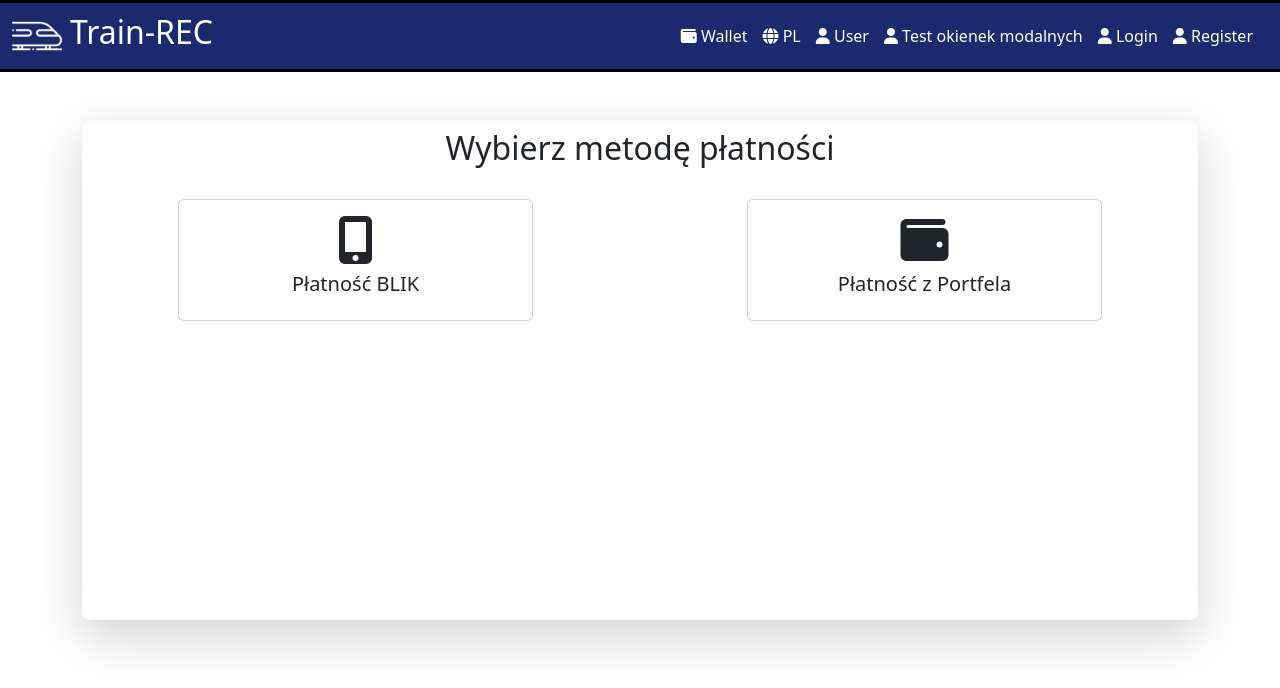
After one commit to Falanger-debug/Train-REC, a Node server app: page /payment in a window 1280 px wide. The commit adds this page. Shown: the top 688 px of the page. Run offline with Node 20, Linux system fonts and the light colour scheme.

Commit message:
Extract inline JavaScript and add payment page.
Moved inline JavaScript from views to external script files for better separation of concerns. Added a new "payForTicket" page, its corresponding route, controller logic, and styles. Improved hover effects across different buttons for consistency.

```diff
--- a/controllers/mainController.js
+++ b/controllers/mainController.js
@@ -73,6 +73,9 @@ const renderSeatChoicePanel = (req, res) => {
     res.render('seatChoicePanel');
 }
 
+const renderPayForTicket = (req, res) => {
+    res.render('payForTicket');
+}
 
 export { renderMainPage,
     renderTrainRoutes,
@@ -84,5 +87,6 @@ export { renderMainPage,
     searchConnections,
     renderBuyTicket,
     renderSummary,
-    renderSeatChoicePanel
+    renderSeatChoicePanel,
+    renderPayForTicket
 };
--- a/public/buyTicketStyles.css
+++ b/public/buyTicketStyles.css
@@ -222,7 +222,12 @@ input:checked + .slider:before {
 }
 
 #goBackButton:hover {
-    color: white;
-    background-color: green;
-    border-color: green;
+    transform: scale(1.1);
+    box-shadow: 0 4px 20px rgba(0, 0, 0, 0.2);
 }
+
+
+#summaryBtn:hover {
+    transform: scale(1.05);
+    box-shadow: 0 4px 20px rgba(0, 0, 0, 0.2);
+}
--- /dev/null
+++ b/public/payForTicketStyles.css
@@ -0,0 +1,17 @@
+
+#blikForm, #walletForm, #paymentStatus{
+    display: none;
+}
+
+.payment-panel {
+    min-height: 500px;
+    overflow: hidden;
+}
+.payment-method {
+    transition: transform 0.3s ease-in-out;
+}
+
+.payment-method:hover {
+    transform: scale(1.1);
+    box-shadow: 0 4px 20px rgba(0, 0, 0, 0.2);
+}
--- /dev/null
+++ b/public/scripts/paymentSilumation.js
@@ -0,0 +1,51 @@
+document.addEventListener('DOMContentLoaded', function() {
+    const blikMethod = document.getElementById('blikMethod');
+    const walletMethod = document.getElementById('walletMethod');
+    const blikForm = document.getElementById('blikForm');
+    const walletForm = document.getElementById('walletForm');
+    const paymentStatus = document.getElementById('paymentStatus');
+    const statusMessage = document.getElementById('statusMessage');
+    const blikCode = document.getElementById('blikCode');
+    const confirmBlikPayment = document.getElementById('confirmBlikPayment');
+    const confirmWalletPayment = document.getElementById('confirmWalletPayment');
+    const walletBalanceElement = document.getElementById('walletBalance');
+    let walletBalance = parseFloat(walletBalanceElement.textContent);
+
+    blikMethod.addEventListener('click', function() {
+        blikForm.style.display = 'block';
+        walletForm.style.display = 'none';
+        paymentStatus.style.display = 'none';
+    });
+
+    walletMethod.addEventListener('click', function() {
+        walletForm.style.display = 'block';
+        blikForm.style.display = 'none';
+        paymentStatus.style.display = 'none';
+    });
+
+    confirmBlikPayment.addEventListener('click', function() {
+        const code = blikCode.value.trim();
+        if (code.length === 6 && !isNaN(code)) {
+            statusMessage.textContent = 'Płatność BLIK zakończona pomyślnie.';
+            statusMessage.className = 'text-success';
+        } else {
+            statusMessage.textContent = 'Nieprawidłowy kod BLIK. Spróbuj ponownie.';
+            statusMessage.className = 'text-danger';
+        }
+        paymentStatus.style.display = 'block';
+    });
+
+    confirmWalletPayment.addEventListener('click', function() {
+        const paymentAmount = 50.00; // Przykładowa kwota płatności
+        if (walletBalance >= paymentAmount) {
+            walletBalance -= paymentAmount;
+            walletBalanceElement.textContent = walletBalance.toFixed(2);
+            statusMessage.textContent = 'Płatność z Portfela zakończona pomyślnie.';
+            statusMessage.className = 'text-success';
+        } else {
+            statusMessage.textContent = 'Niewystarczające środki w portfelu.';
+            statusMessage.className = 'text-danger';
+        }
+        paymentStatus.style.display = 'block';
+    });
+});
--- a/public/summaryStyles.css
+++ b/public/summaryStyles.css
@@ -26,3 +26,8 @@
     flex-wrap: wrap;
     justify-content: space-between;
 }
+
+#buyButton:hover, #goBackButton:hover {
+    transform: scale(1.05);
+    box-shadow: 0 4px 20px rgba(0, 0, 0, 0.2);
+}
--- a/public/trainRoutesStyles.css
+++ b/public/trainRoutesStyles.css
@@ -69,10 +69,12 @@
 
 #goBackButton {
     margin-left: 5px;
+    transition: transform 0.3s ease-in-out;
 }
 
 #goBackButton:hover {
     color: white;
-    background-color: green;
-    border-color: green;
+    transform: scale(1.1);
+    box-shadow: 0 4px 20px rgba(0, 0, 0, 0.2);
+
 }
--- a/routes/mainRoutes.js
+++ b/routes/mainRoutes.js
@@ -9,7 +9,9 @@ import {
     renderModals,
     searchConnections,
     renderBuyTicket,
-    renderSummary, renderSeatChoicePanel
+    renderSummary,
+    renderSeatChoicePanel,
+    renderPayForTicket
 }
     from "../controllers/mainController.js";
 
@@ -26,5 +28,7 @@ router.post('/searchConnections', searchConnections);
 router.get('/buyTicket', renderBuyTicket);
 router.get('/summary', renderSummary);
 router.get('/seatChoice', renderSeatChoicePanel);
+router.get('/payment', renderPayForTicket);
+
 
 export default router;
--- /dev/null
+++ b/views/payForTicket.ejs
@@ -0,0 +1,91 @@
+<!DOCTYPE html>
+<html lang="en">
+<head>
+    <meta charset="UTF-8">
+    <meta name="viewport" content="width=device-width, initial-scale=1.0">
+    <title>Plan your Journey</title>
+
+    <!--Bootstrap CSS-->
+    <link href="https://cdn.jsdelivr.net/npm/bootstrap@5.3.3/dist/css/bootstrap.min.css" rel="stylesheet"
+          integrity="sha384-QWTKZyjpPEjISv5WaRU9OFeRpok6YctnYmDr5pNlyT2bRjXh0JMhjY6hW+ALEwIH" crossorigin="anonymous">
+    <!--Custom Styling-->
+    <link rel="stylesheet" href="/buyTicketStyles.css">
+    <link rel="stylesheet" href="/mainStyles.css">
+    <link rel="stylesheet" href="/headerStyles.css">
+    <link rel="stylesheet" href="/payForTicketStyles.css">
+
+    <!--FontAwesome-->
+    <link href="https://cdnjs.cloudflare.com/ajax/libs/font-awesome/6.0.0-beta3/css/all.min.css" rel="stylesheet">
+
+
+</head>
+<body>
+<%- include('partials/header') %>
+
+<div class="container mt-5">
+    <div class="card shadow-lg border-light payment-panel">
+
+
+
+        <h2 class="text-center mt-2">Wybierz metodę płatności</h2>
+        <div class="row mt-4">
+            <div class="col-1 col-sm-0"></div>
+
+            <div class="col-md-4 text-center">
+                <div class="card payment-method" id="blikMethod">
+                    <div class="card-body">
+                        <i class="fas fa-mobile-alt fa-3x"></i>
+                        <h5 class="card-title mt-2">Płatność BLIK</h5>
+                    </div>
+                </div>
+            </div>
+
+            <div class="col-2"></div>
+
+            <div class="col-md-4 text-center">
+                <div class="card payment-method" id="walletMethod">
+                    <div class="card-body">
+                        <i class="fas fa-wallet fa-3x"></i>
+                        <h5 class="card-title mt-2">Płatność z Portfela</h5>
+                    </div>
+                </div>
+            </div>
+            <div class="col-1 col-sm-0"></div>
+        </div>
+
+        <!-- Formularz BLIK -->
+        <div class="mt-4 payment-form text-center" id="blikForm">
+            <h4>Podaj kod BLIK</h4>
+            <input type="text" id="blikCode" class="form-control text-center" maxlength="6"
+                   placeholder="Wprowadź 6-cyfrowy kod BLIK">
+            <button class="btn btn-success mt-3" id="confirmBlikPayment">Potwierdź płatność BLIK</button>
+        </div>
+
+        <!-- Formularz Portfela -->
+        <div class="mt-4 payment-form" id="walletForm">
+            <h4>Saldo Portfela: <span id="walletBalance">100.00</span> zł</h4>
+            <button class="btn btn-success mt-3" id="confirmWalletPayment">Potwierdź płatność z Portfela</button>
+        </div>
+
+        <!-- Informacja o statusie płatności -->
+        <div class="mt-4 payment-status text-center" id="paymentStatus">
+            <h4 id="statusMessage"></h4>
+        </div>
+    </div>
+</div>
+
+
+<%- include('partials/footer') %>
+<!--Bootstrap JS-->
+<script src="https://cdn.jsdelivr.net/npm/bootstrap@5.3.3/dist/js/bootstrap.bundle.min.js"></script>
+<script src="/scripts/toggleDetails.js"></script>
+<script src="/scripts/chosenSeat.js"></script>
+<script src="/scripts/priceClass.js"></script>
+<script src="/scripts/getSummary.js"></script>
+<script src="/scripts/handleSeatSelection.js"></script>
+<script src="/scripts/handleDiscountChange.js"></script>
+<script src="/scripts/paymentSilumation.js"></script>
+
+
+</body>
+</html>
```
Also changed, not shown: public/scripts/displaySummary.js (added, +44 -0 lines), public/scripts/displayTrainRoutes.js (added, +24 -0 lines), views/summary.ejs (+7 -50 lines), views/trainRoutes.ejs (+1 -27 lines).
